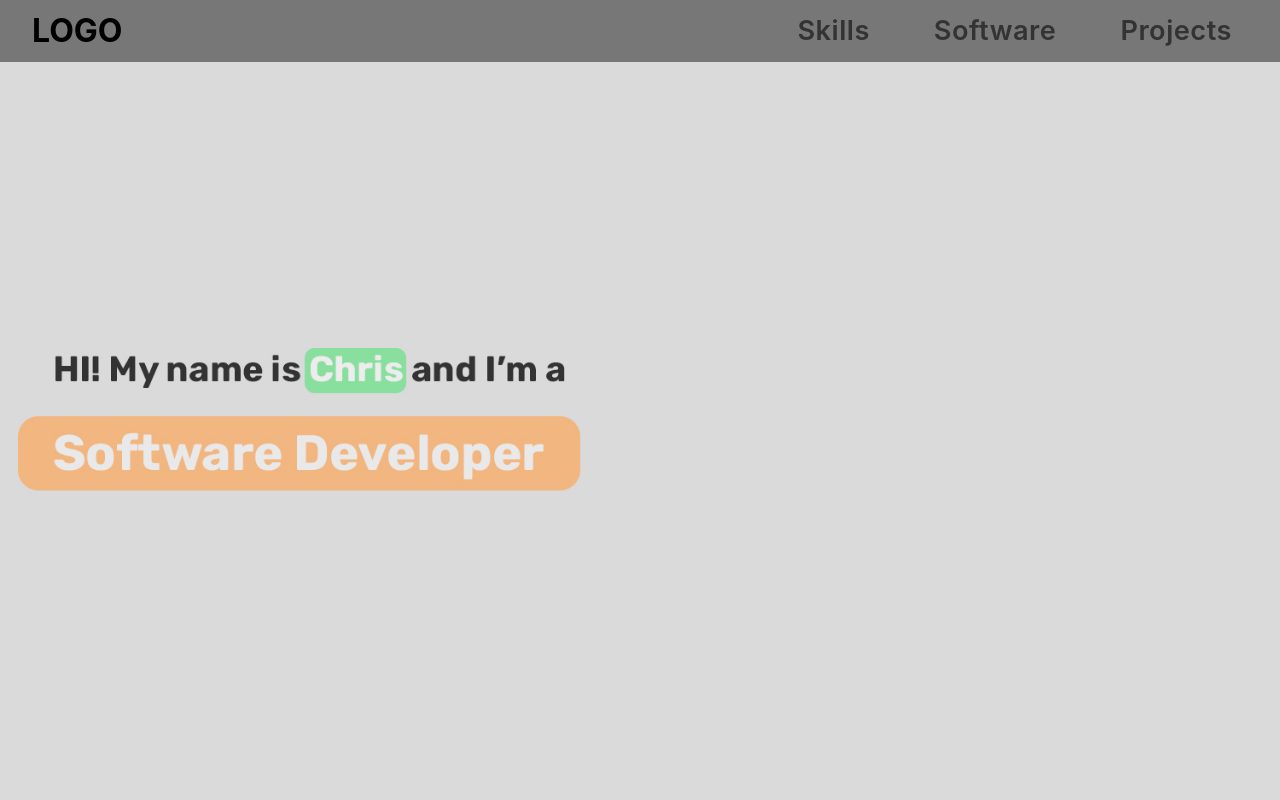
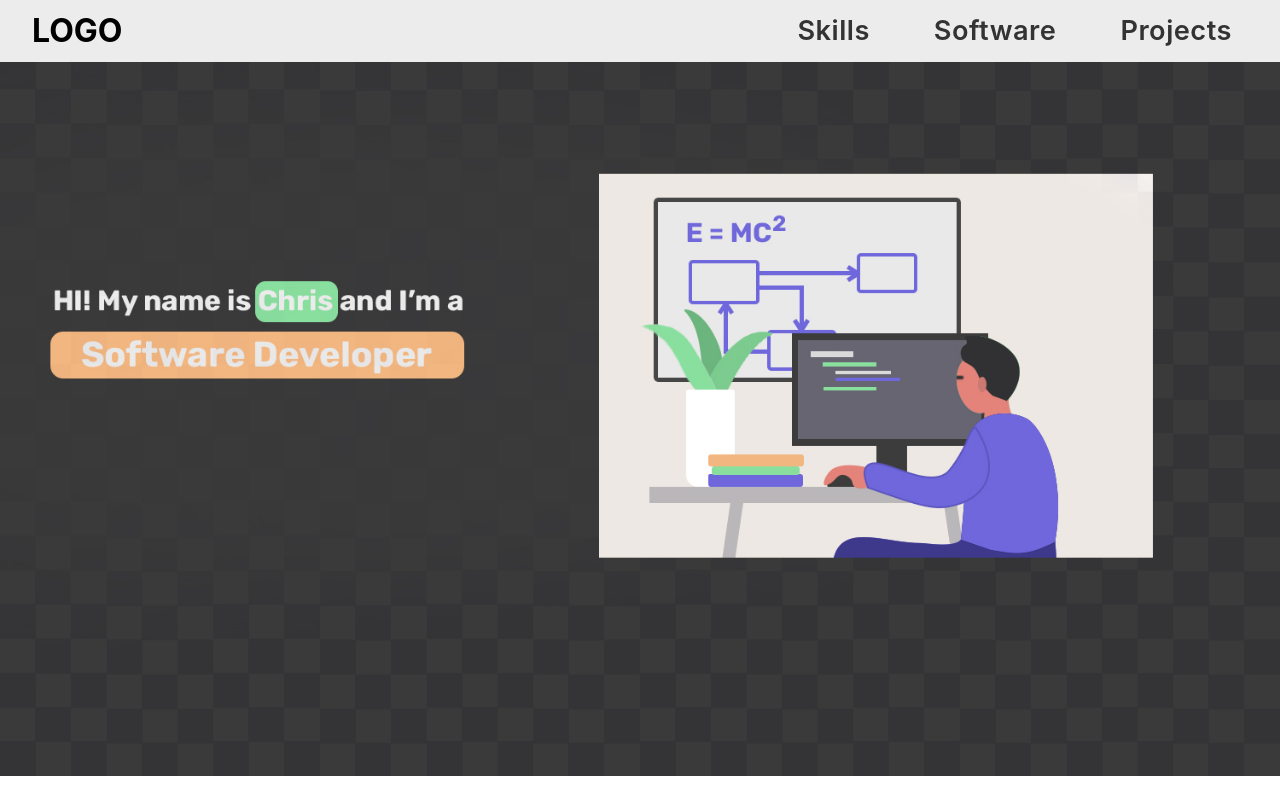
Before and after one commit to kagashi-chris/Website, a React (Create React App) app: page / in a window 1280 px wide. Shown: the top 800 px of the page. Built offline with nearby package versions, Linux system fonts and the light colour scheme.

Commit message:
updated main image on website

```diff
--- a/src/Components/Layout/Header/Header.module.css
+++ b/src/Components/Layout/Header/Header.module.css
@@ -4,7 +4,7 @@
   align-items: center;
   width: 100%;
   padding: 0.5% 0;
-  background-color: rgba(119, 119, 119);
+  background-color: rgba(212, 212, 212, 0.452);
   position: sticky;
   top: 0;
   z-index: 100;
```
Also changed, not shown: src/assets/placeholderimg3.jpg.
